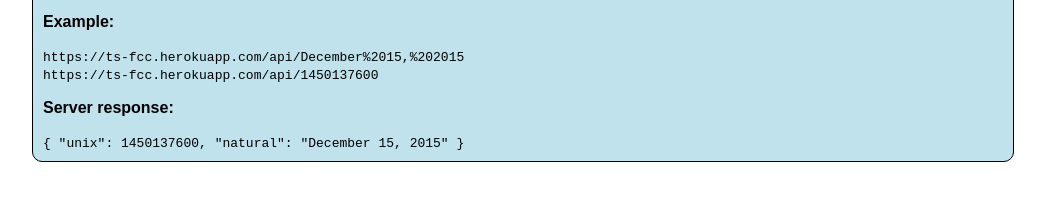
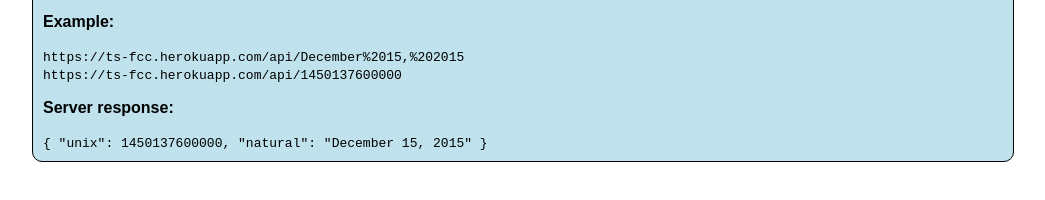
Before and after one commit to andr-pash/timestamp-fcc, a website: page public/index.html in a window 1280 px wide. Shown: the part 292-492 px from the top of the page, without its empty margins (117-1162 px from the left). Drawn offline with Linux system fonts and the light colour scheme.

Commit message:
corrected examples

```diff
--- a/public/index.html
+++ b/public/index.html
@@ -13,9 +13,9 @@
     <p>Provide a Timestamp in Unix or natural format as an extension to the URL.</p>
     <p><strong>Example:</strong></p>
     <code>https://ts-fcc.herokuapp.com/api/December%2015,%202015</code> <br>
-    <code>https://ts-fcc.herokuapp.com/api/1450137600</code>
+    <code>https://ts-fcc.herokuapp.com/api/1450137600000</code>
     <p><strong>Server response:</strong></p>
-    <code>{ "unix": 1450137600, "natural": "December 15, 2015" }</code> <br>
+    <code>{ "unix": 1450137600000, "natural": "December 15, 2015" }</code> <br>
   </div>
 </body>
 
```
